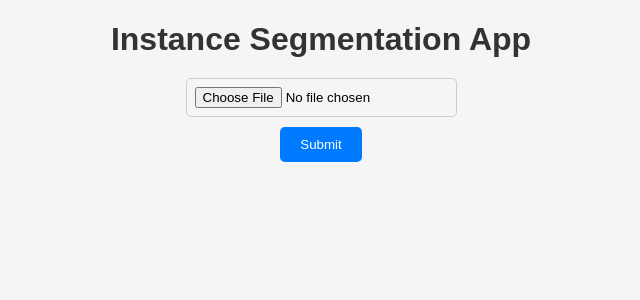
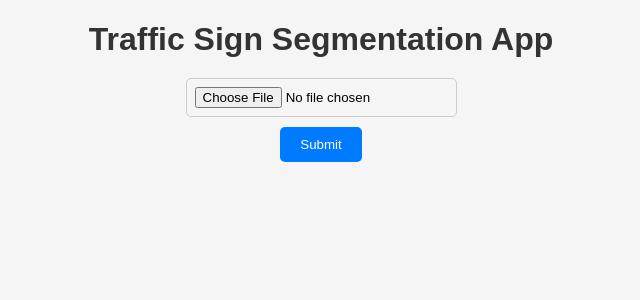
Before and after one commit to code-encounterer/Traffic-Sign-Segmentation-Detectron2, a Flask app: page / in a window 1280 px wide. Shown: the top 300 px of the page, without its empty margins (319-959 px from the left). Run offline with Flask 3, Linux system fonts and the light colour scheme.

Commit message:
Updated README

```diff
--- a/app/templates/index.html
+++ b/app/templates/index.html
@@ -3,7 +3,7 @@
 <head>
     <meta charset="UTF-8">
     <meta name="viewport" content="width=device-width, initial-scale=1.0">
-    <title>Instance Segmentation App</title>
+    <title>Traffic Sign Segmentation App</title>
     <link rel="stylesheet" href="{{ url_for('static', filename='css/style.css') }}">
     <style>
         body {
@@ -50,7 +50,7 @@
     </style>
 </head>
 <body>
-    <h1>Instance Segmentation App</h1>
+    <h1>Traffic Sign Segmentation App</h1>
     <form method="POST" enctype="multipart/form-data">
         <input type="file" name="image" accept="image/*" required>
         <button type="submit">Submit</button>
--- a/app/utils.py
+++ b/app/utils.py
@@ -24,7 +24,7 @@ def perform_instance_segmentation(image, output_format='png'):
 
     metadata = MetadataCatalog.get("traffic_sign_train")
     metadata.thing_classes = ['prohibitory', 'danger', 'mandatory', 'other']
-    v = Visualizer(img[:, :, ::-1], MetadataCatalog.get("traffic_sign_train"), scale=1.5)
+    v = Visualizer(img[:, :, ::-1], MetadataCatalog.get("traffic_sign_train"), scale=2)
 
     result_image = v.draw_instance_predictions(outputs["instances"].to("cpu")).get_image()
 
```
Also changed, not shown: README.md, images/ui.png.
